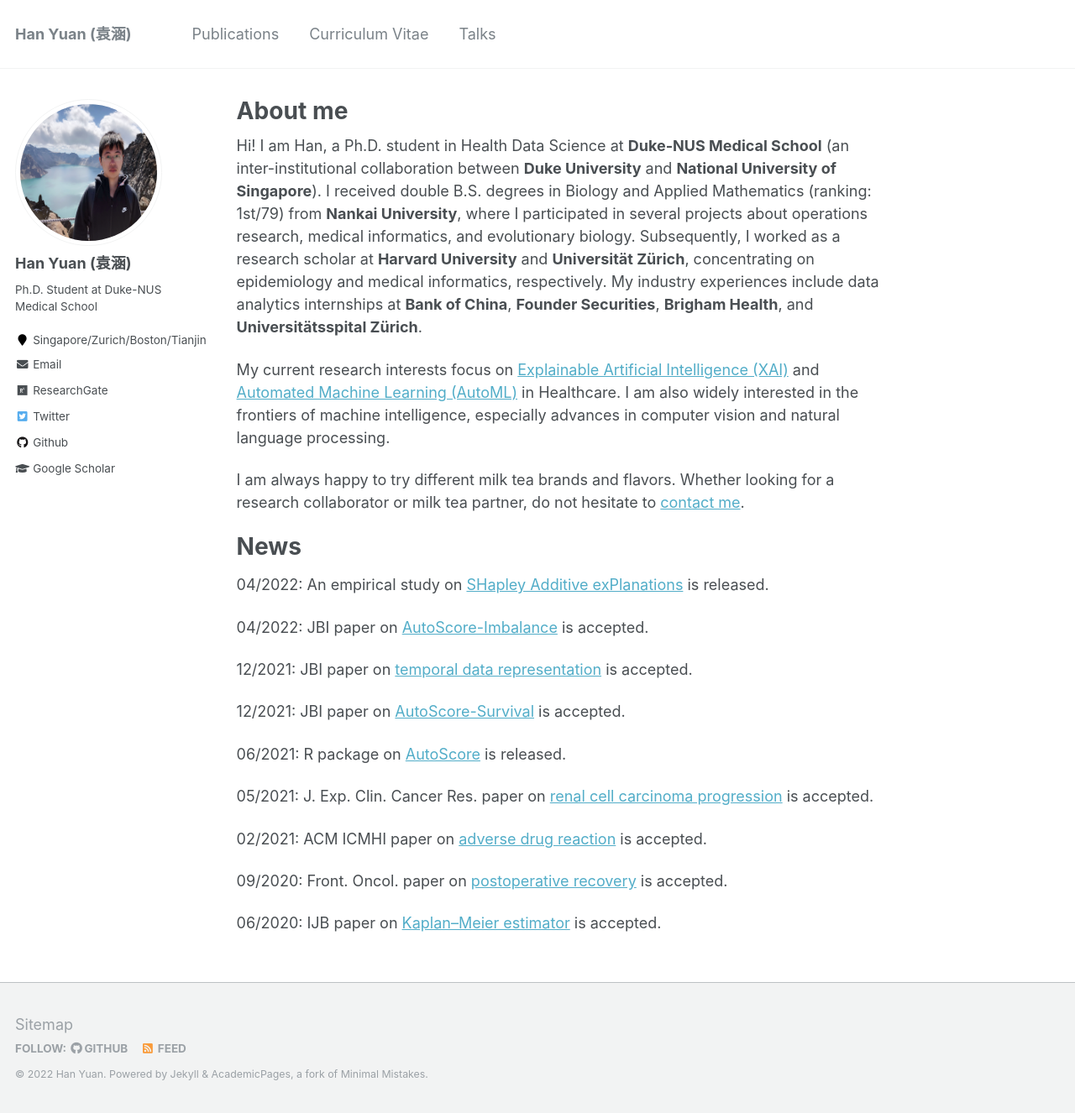
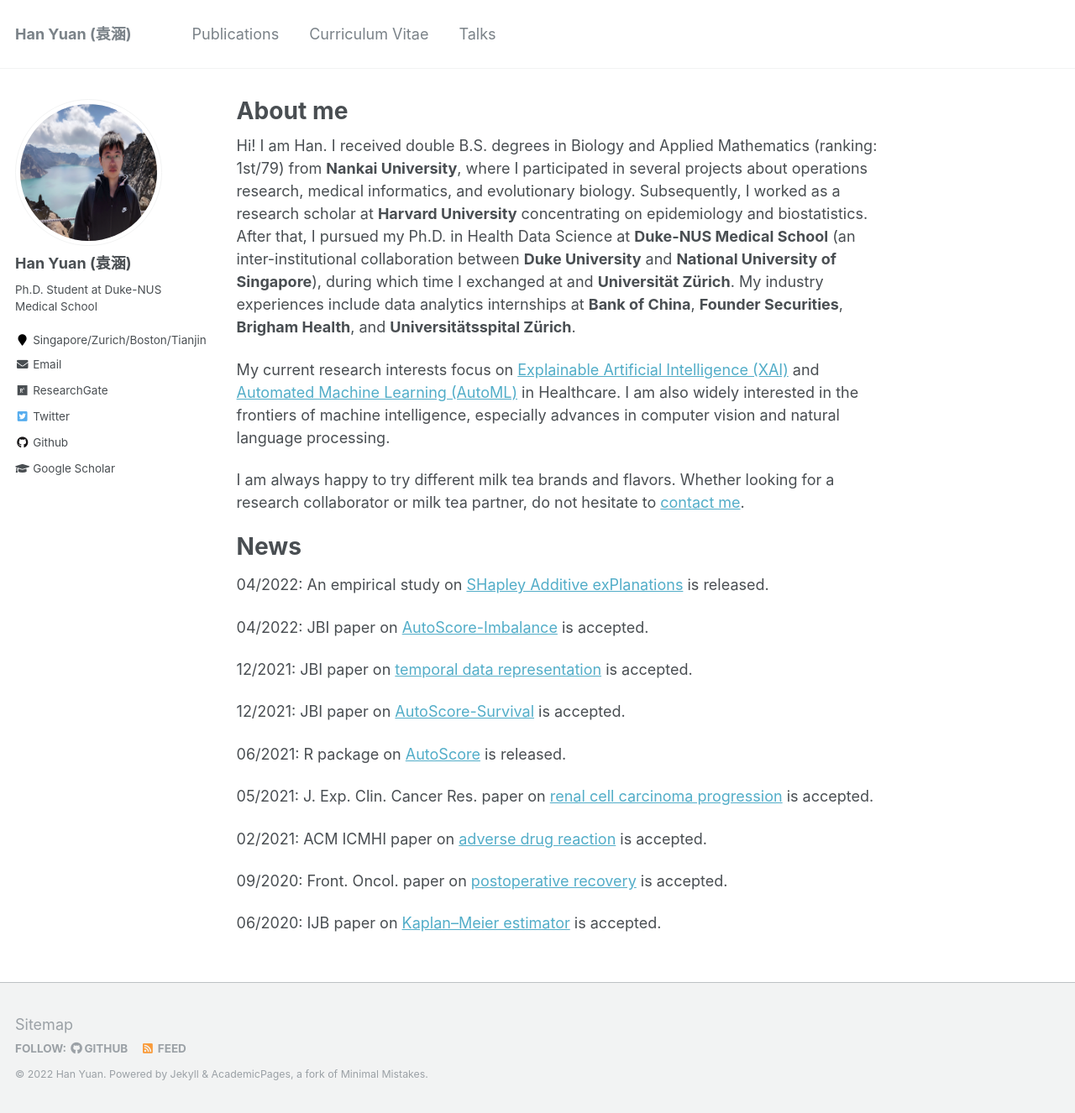
Before and after one commit to Han-Yuan-Med/Han-Yuan-Med.github.io, a Jekyll site: the page built from _pages/about.md, in a window 1280 px wide and 1326 px high. Shown: the whole window at 84% size. Built offline with Jekyll 4.4.1, drawn with Linux system fonts in a browser that asks for light colours.

Commit message:
Update about.md

```diff
--- a/_pages/about.md
+++ b/_pages/about.md
@@ -7,7 +7,7 @@
   - /about.html
 ---
 
-Hi! I am Han, a Ph.D. student in Health Data Science at **Duke-NUS Medical School** (an inter-institutional collaboration between **Duke University** and **National University of Singapore**). I received double B.S. degrees in Biology and Applied Mathematics (ranking: 1st/79) from **Nankai University**, where I participated in several projects about operations research, medical informatics, and evolutionary biology. Subsequently, I worked as a research scholar at **Harvard University** and **Universität Zürich**, concentrating on epidemiology and medical informatics, respectively. My industry experiences include data analytics internships at **Bank of China**, **Founder Securities**, **Brigham Health**, and **Universitätsspital Zürich**.
+Hi! I am Han. I received double B.S. degrees in Biology and Applied Mathematics (ranking: 1st/79) from **Nankai University**, where I participated in several projects about operations research, medical informatics, and evolutionary biology. Subsequently, I worked as a research scholar at **Harvard University** concentrating on epidemiology and biostatistics. After that, I pursued my Ph.D. in Health Data Science at **Duke-NUS Medical School** (an inter-institutional collaboration between **Duke University** and **National University of Singapore**), during which time I exchanged at and **Universität Zürich**. My industry experiences include data analytics internships at **Bank of China**, **Founder Securities**, **Brigham Health**, and **Universitätsspital Zürich**.
 
 My current research interests focus on [Explainable Artificial Intelligence (XAI)](https://en.wikipedia.org/wiki/Explainable_artificial_intelligence) and [Automated Machine Learning (AutoML)](https://en.wikipedia.org/wiki/Automated_machine_learning) in Healthcare. I am also widely interested in the frontiers of machine intelligence, especially advances in computer vision and natural language processing.
 
```
